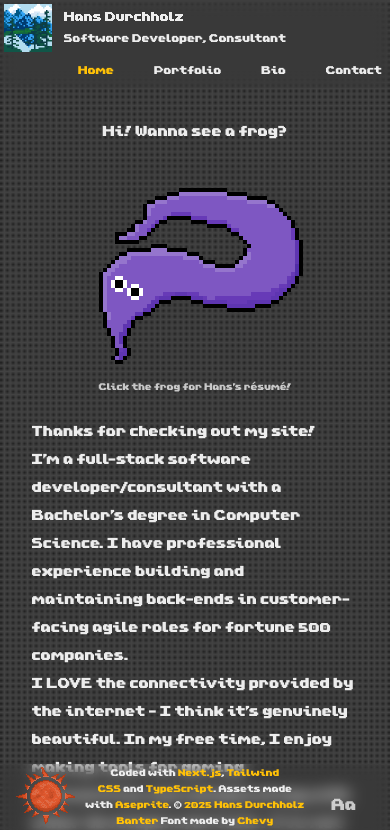
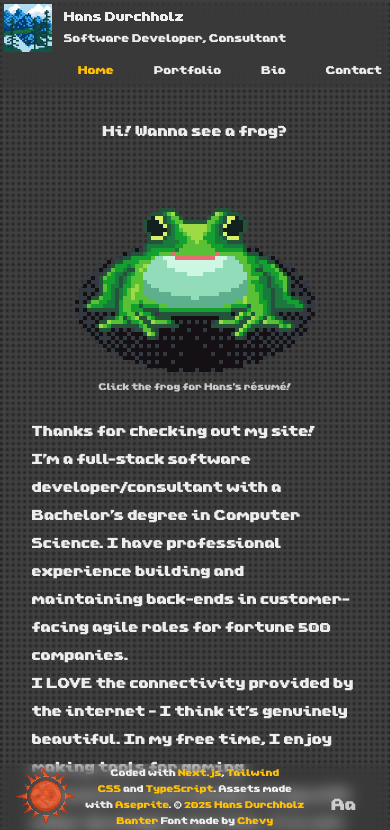
Before and after one commit to hansied67/hansied67.github.io, a Next.js app: page / in a window 390 px wide. Shown: the top 830 px of the page. Built offline with nearby package versions, Linux system fonts and the light colour scheme.

Commit message:
pdf test, Ignoring Images rendering 'too small' on mobile
https://pagespeed.web.dev/analysis/https-hansdurchholz-com/jg5uht3hji?hl=en&form_factor=desktop

```diff
--- a/src/app/page.tsx
+++ b/src/app/page.tsx
@@ -43,14 +43,14 @@ export default function Home() {
             Hi! Wanna see a frog?
           </h1>
           <div className="grid grid-cols-1 justify-items-center">
-            <Link
+            <a
             className="hover:bg-(--color-background)/50 rounded-2xl"
-            href="/"
+            href="/docs/HansDurchholz-Resume.pdf"
             target="_blank"
             rel="noopener noreferrer">
               <div>
                 <Image
-                src="/worm_foreground.png"
+                src="/Frog.gif"
                 title="64x64 frog pixel art gif made by Hans in Aseprite"
                 alt="Frog pixel art animation"
                 width={256}
@@ -61,7 +61,7 @@ export default function Home() {
               <div className="text-xs text-[var(--foreground)]/80 -translate-y-[22px] text-center">
                 Click the frog for Hans&apos;s résumé!
               </div>
-            </Link>
+            </a>
           </div>
           <h2 className="text-lg">
             Thanks for checking out my site!
```
